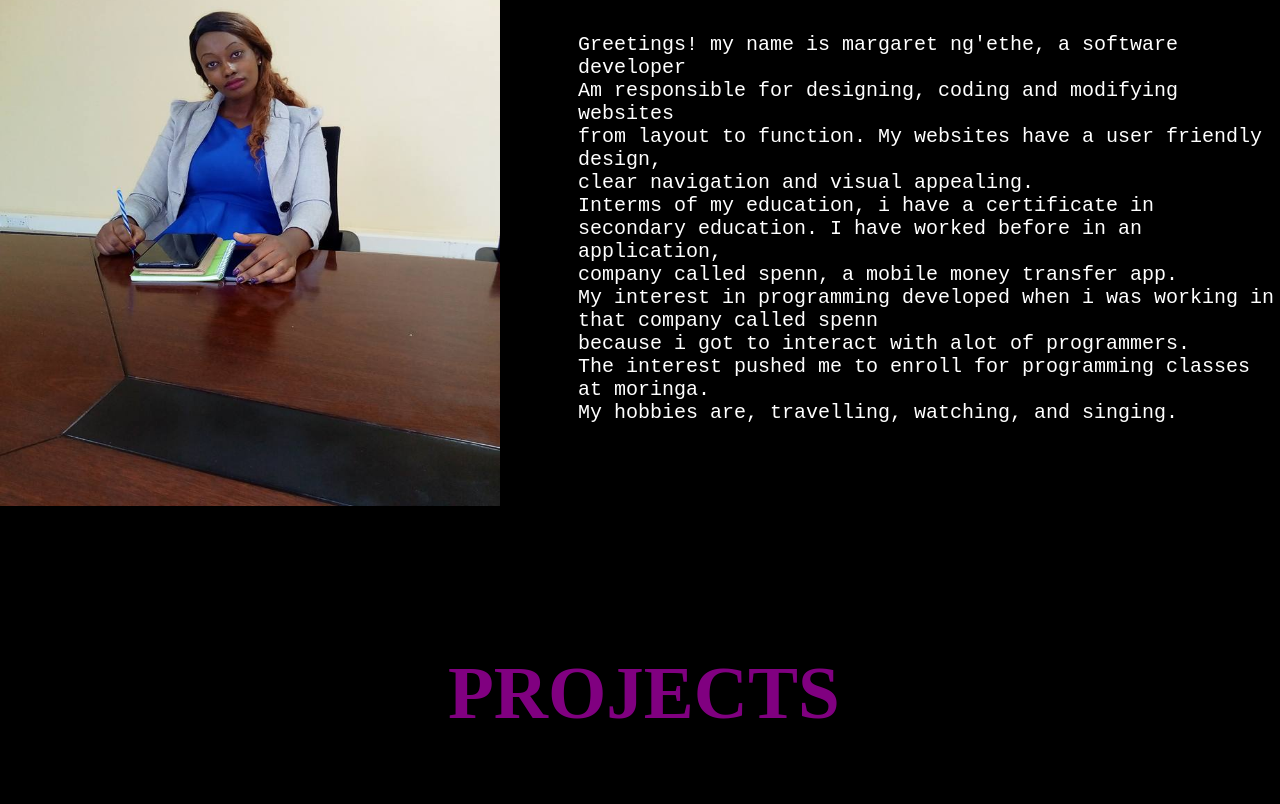
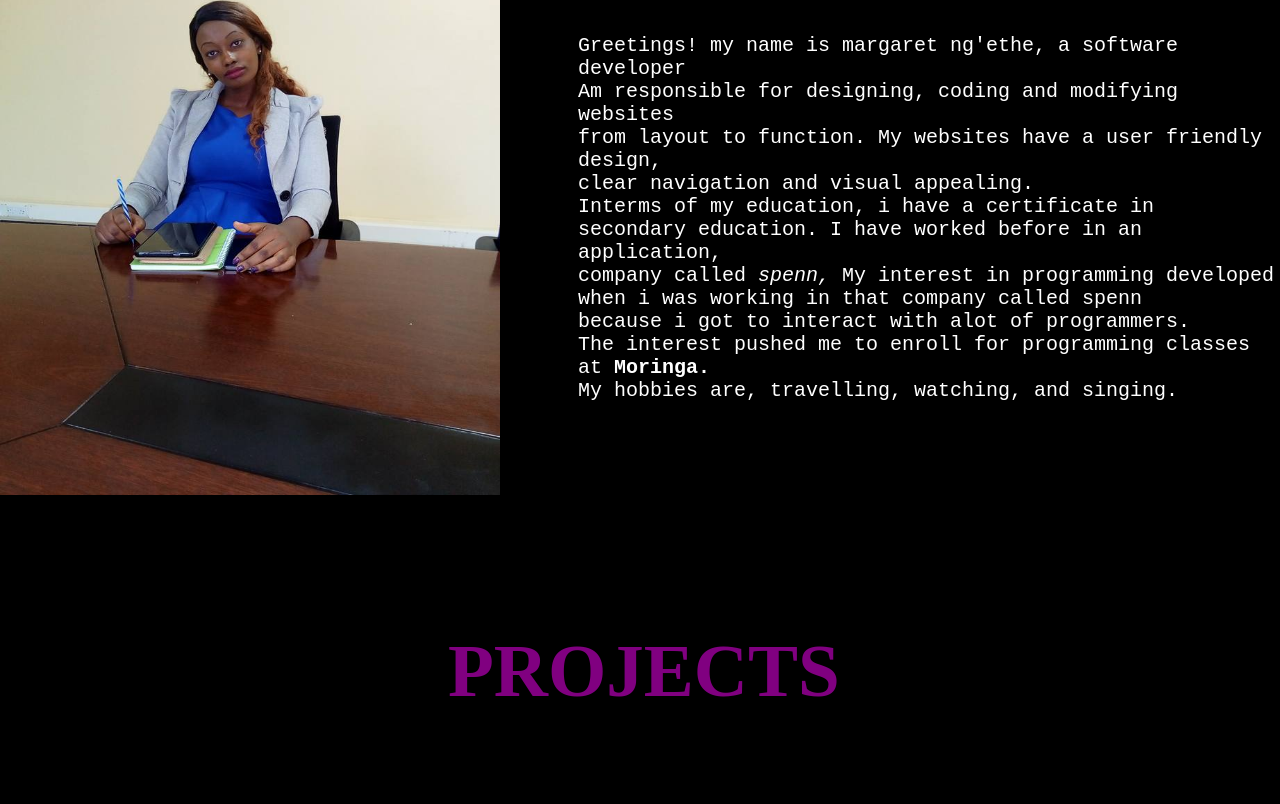
Before and after one commit to mag49/My-portfolio, a plain HTML site: page index.html in a window 1280 px wide. Shown: the part 1062-1866 px from the top of the page. Drawn offline with Linux system fonts and the light colour scheme.

Commit message:
add <em> and <strong> tags to my about paragraph

```diff
--- a/index.html
+++ b/index.html
@@ -34,9 +34,9 @@
                         </div>
             <P>Greetings! my name is margaret ng'ethe, a software developer<br>Am responsible for designing, coding and modifying websites<br>from layout
                 to function. My websites have a user friendly design,<br> clear navigation and visual appealing. <br>Interms of my education, i have a certificate in<br>
-                secondary education. I have worked before in an application,<br>company called spenn, a mobile money transfer app.<br>
+                secondary education. I have worked before in an application,<br>company called <em>spenn,</em a mobile money transfer app.<br>
             My interest in programming developed when i was working in that company called spenn<br>because i got to interact with alot of programmers.<br>
-            The interest pushed me to enroll for programming classes at moringa. <br>My hobbies are, travelling, watching, and singing.</p>
+            The interest pushed me to enroll for programming classes at<strong> Moringa.</strong> <br>My hobbies are, travelling, watching, and singing.</p>
              </div>
         </div>
     </section>
```
